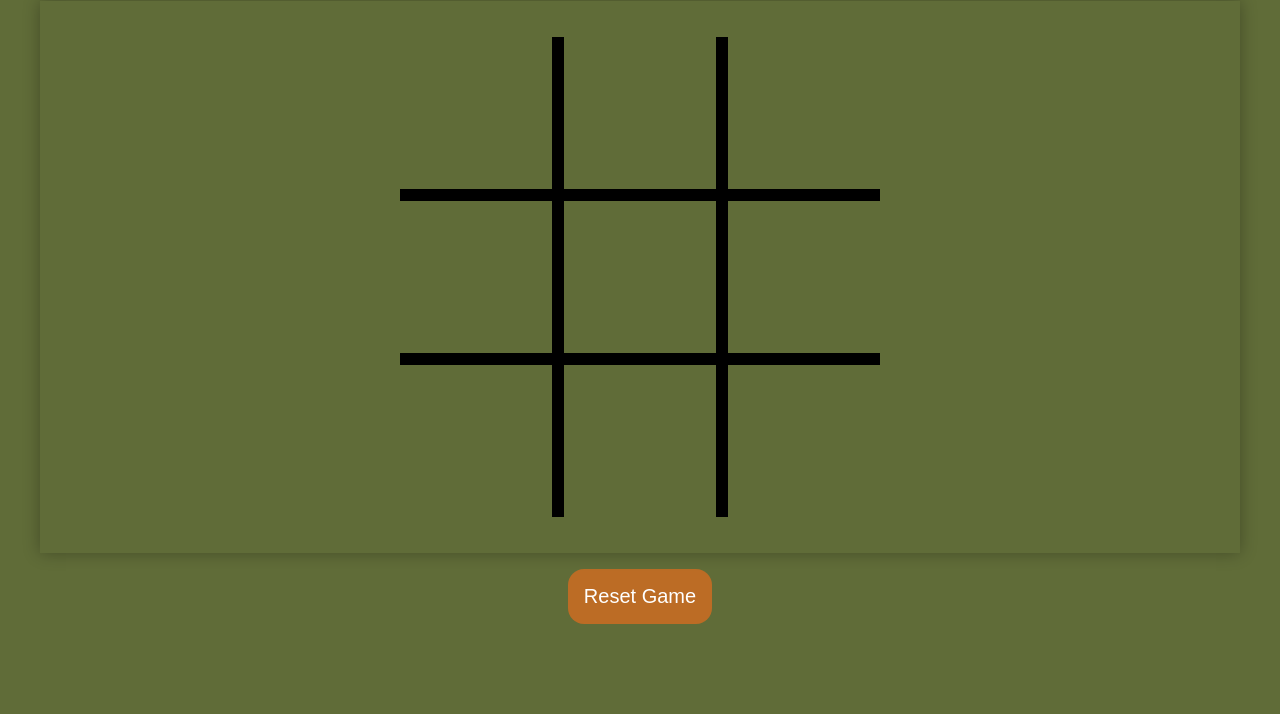
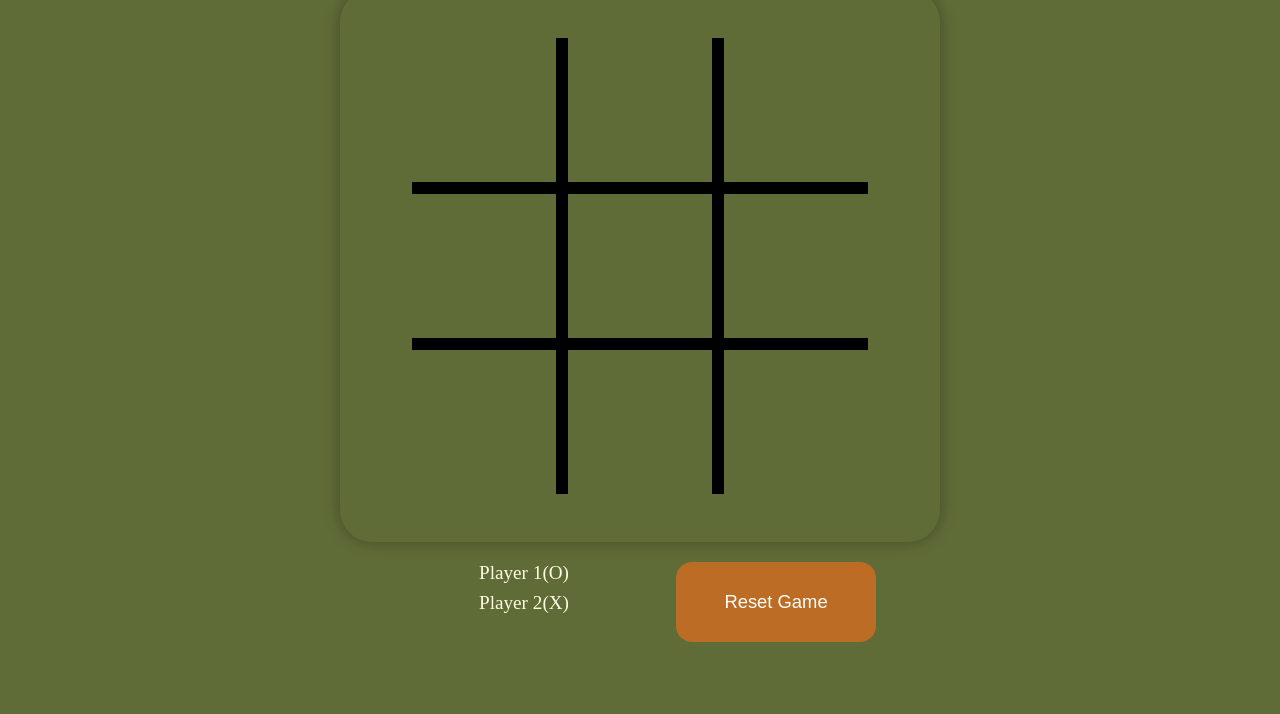
Before and after one commit to zufshan98/TicTacToe, a plain HTML site: page index.html in a window 1280 px wide. Shown: the part 86-800 px from the top of the page. Drawn offline with Linux system fonts and the light colour scheme.

Commit message:
change in css

```diff
--- a/app.js
+++ b/app.js
@@ -32,7 +32,6 @@ boxes.forEach((box) => {
             box.innerText = "O";
             turnO = false;
         } else {
-            box.style.color = "#780000";
             box.innerText = "X";
             turnO = true;
         }
--- a/index.html
+++ b/index.html
@@ -8,7 +8,7 @@
 </head>
 <body>
     <main>
-        <h1>Tic Tac Toe</h1>
+        <h1>Tic-Tac-Toe</h1>
         <div class="container">
 
             <div class="msg-container hide">
@@ -27,8 +27,16 @@
                 <button class="box"></button>
                 <button class="box"></button>
             </div>
+
         </div>
-        <button id="reset-btn">Reset Game</button>
+
+        <div id="game-footer">
+            <div id="player-info">
+                <label for="player1">Player 1(O)</label>
+                <label for="player2">Player 2(X)</label>
+            </div>
+            <button id="reset-btn">Reset Game</button>
+        </div>
     </main>
 
 
--- a/style.css
+++ b/style.css
@@ -7,7 +7,7 @@ body {
     padding-top: 1rem;
     background-color: #606c38;
     color: #fefae0;
-    font-size: x-large;
+    font-size: larger;
     text-align: center;
 }
 
@@ -16,19 +16,20 @@ body {
     margin-top: 1rem;
     padding-top: 1rem;
     padding-bottom: 1rem;
-    height: 65vh;
-    width: 150vh;
+    height: 65vmin;
+    width: 75vmin;
     display: flex;
     justify-content: center;
     align-self: center;
     align-items: center;
     justify-self: center;
+    border-radius: 2rem;
     box-shadow: 0 0 1rem rgba(0, 0, 0, 0.3);
 }
 
 .game {
-    height: 60vmin;
-    width: 60vmin;
+    height: 57vmin;
+    width: 57vmin;
     /*background-color: #283618;*/
     background-color: black;
     display: flex;
@@ -40,22 +41,32 @@ body {
 }
 
 .box {
-    height: 19vmin;
-    width: 19vmin;
+    height: 18vmin;
+    width: 18vmin;
     border: none;
     font-size: 8vmin;
     background-color: #606c38;
-    color: #dda15e;
+    color: #fefae0;
+}
+
+.box:hover {
+    cursor: pointer;
 }
 
 #reset-btn, #newgame-btn {
-    margin-top: 1rem;
-    padding: 1rem;
-    font-size: 1.25rem;
+    height: 10vmin;
+    width: 25vmin;
+    padding: 0.8rem;
+    font-size: 1.15rem;
     background-color: #bc6c25;
     color: white;
     border-radius: 1rem;
     border: none;
+}
+
+#reset-btn:hover, #newgame-btn:hover {
+    cursor: pointer;
+    transform: scale(1.05);
 }
 
 #newgame-btn {
@@ -64,14 +75,14 @@ body {
 
 #msg {
     color: #fefae0;
-    font-size: 8vmin;
+    font-size: 5vmin;
     justify-self: center;
     padding-bottom: 1rem;
 }
 
 .msg-container {
     position: absolute;
-    height: 50vmin;
+    height: 40vmin;
     width: 70vmin;
     background-color: #bc6c25;
     justify-self: center;
@@ -82,3 +93,22 @@ body {
 .hide {
     display: none;
 }
+
+#game-footer {
+    display: flex;
+    height: 15vmin;
+    width: 75vmin;
+    justify-self: center;
+    align-items: center;
+    justify-content: center;
+    gap: 2rem;
+}
+#player-info {
+    height: 10vmin;
+    width: 30vmin;
+    justify-self: center;
+    display: flex;
+    flex-direction: column;
+    gap: 0.5rem;
+
+}
```
